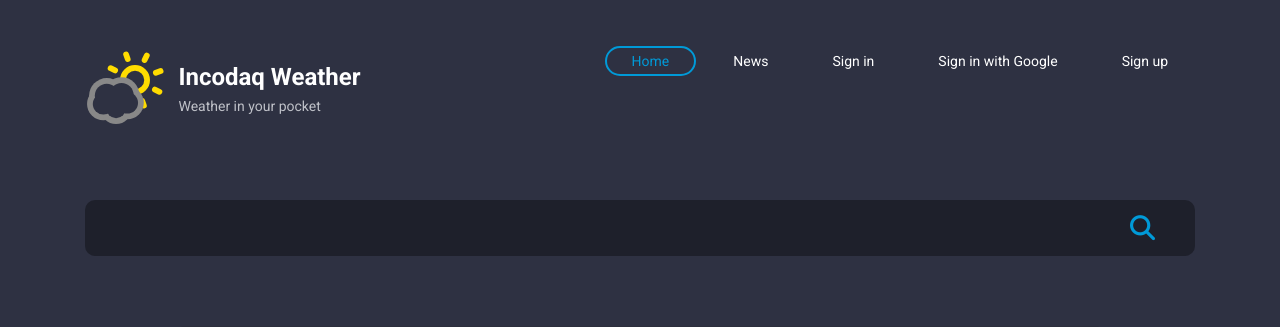
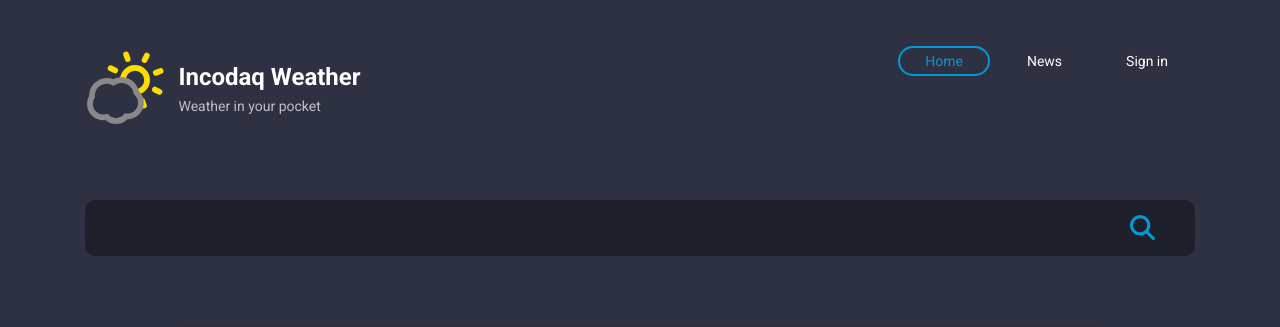
Before and after one commit to GoranAviani/incodaq_weather, a Django app: template templates/dashboard.html in a window 1280 px wide. Shown: the top 327 px of the page. Run offline with Django 3.2, Linux system fonts and the light colour scheme; the template is opened without the code that fills it: most values are stand-ins (such as "Sample title", 1, 10 or a date in 2020); form fields are guessed from the names that the template uses; parts of the project's set-up code (start-up, migrations or seed data) failed here and were passed over; some libraries are stand-ins or nearby versions.

Commit message:
locking the app from base

```diff
--- a/templates/base.html
+++ b/templates/base.html
@@ -46,8 +46,6 @@
                             <li class="menu-item"><a href="{% url 'logout' %}">Sign out</a></li>
                         {% else %}
                             <li class="menu-item"><a href="{% url 'login' %}">Sign in</a></li>
-                            <li class="menu-item"><a href="{% url 'social:begin' 'google-oauth2' %}">Sign in with Google</a></li>
-                            <li class="menu-item"><a href="{% url 'signup' %}">Sign up</a></li>
                         {% endif %}
                     </ul> <!-- .menu -->
                 </div> <!-- .main-navigation -->
```
